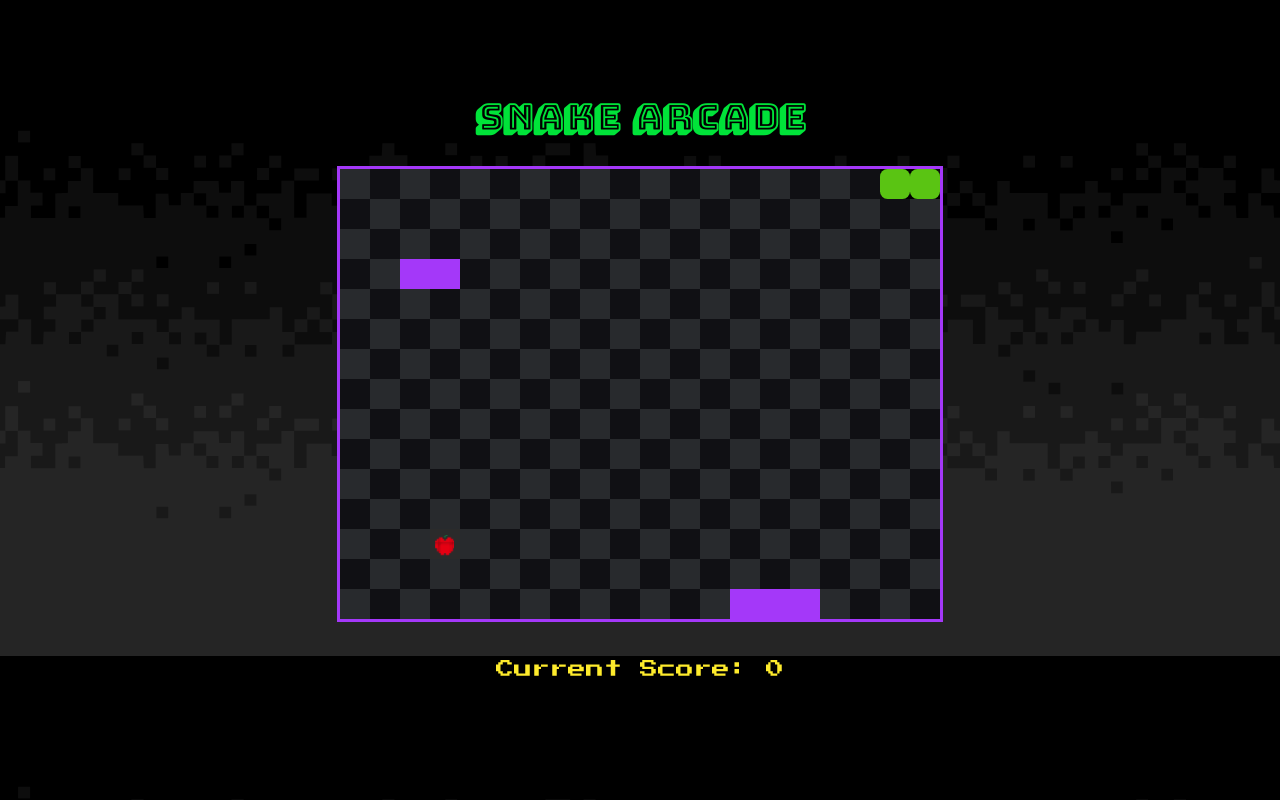
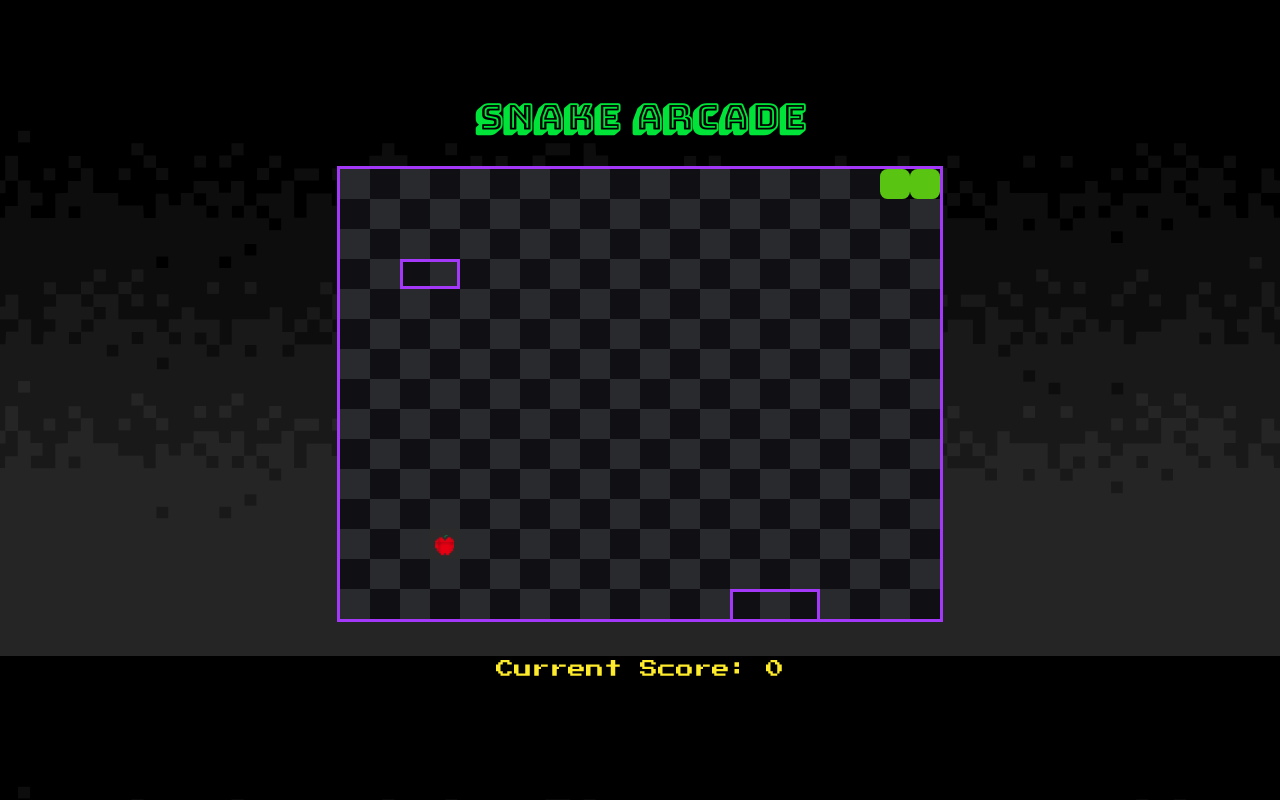
Before and after one commit to mgandeva/Snake, an Angular app: page / in a window 1280 px wide. Built offline with nearby package versions, Linux system fonts and the light colour scheme.

Commit message:
Updated walls' style

```diff
--- a/src/app/app.component.html
+++ b/src/app/app.component.html
@@ -9,7 +9,7 @@
   <div class="cells">
     <div *ngFor="let column of columns">
       <div *ngFor="let row of rows">
-        <div class="cell" [ngClass]="getGridCellClass(row, column)"></div>
+        <div class="cell" [ngClass]="getGridCellClasses(row, column)"></div>
       </div>
     </div>
   </div>
--- a/src/app/app.component.scss
+++ b/src/app/app.component.scss
@@ -16,6 +16,7 @@
   .cell {
     width: 30px;
     height: 30px;
+    box-sizing: border-box;
   }
 }
 
@@ -28,8 +29,20 @@
   background-image: url("./assets/food.png");
 }
 
-.wall-cell {
-  background-color: var(--electric-purple);
+.border-top {
+  border-top: solid var(--electric-purple) 3px;
+}
+
+.border-bottom {
+  border-bottom: solid var(--electric-purple) 3px;
+}
+
+.border-left {
+  border-left: solid var(--electric-purple) 3px;
+}
+
+.border-right {
+  border-right: solid var(--electric-purple) 3px;
 }
 
 .empty-cell-light {
--- a/src/app/app.component.ts
+++ b/src/app/app.component.ts
@@ -11,6 +11,8 @@ import { getDirection } from './utilities/direction.utility';
 import { Grid } from './models/grid.model';
 import { Wall } from './models/wall.model';
 import { WallService } from './services/wall.service';
+import { Cell } from './models/cell.model';
+import { Direction } from './enums/direction.enum';
 
 @Component({
   selector: 'snake-app',
@@ -55,31 +57,59 @@ export class AppComponent implements OnInit {
     this.snakeService.changeDirection(this.snake, direction);
   }
 
-  getGridCellClass(row: number, column: number): string {
+  getGridCellClasses(row: number, column: number): string {
     const cell = this.grid.getCell(row, column);
-
-    if (this.snake.containsCell(cell)) {
-      return 'snake-cell';
-    }
 
     if (this.food.cell === cell) {
       return 'food-cell';
     }
 
-    const isCellWall = this.walls.some(wall =>
-      wall.cells.some(wallCell => wallCell == cell));
-    if (isCellWall) {
-      return 'wall-cell';
+    let classes = cell.isLightColoured()
+      ? 'empty-cell-light'
+      : 'empty-cell-middle';
+
+    if (this.isCellWall(cell)) {
+      classes += this.getWallClasses(cell);
+    }
+    else if (this.snake.containsCell(cell)) {
+      return 'snake-cell';
     }
 
-    if (cell.isLightColoured()) {
-      return 'empty-cell-light';
+    return classes;
+  }
+
+  private isCellWall(cell: Cell): boolean {
+    return this.walls.some(wall =>
+      wall.cells.some(wallCell => wallCell == cell));
+  }
+
+  private getWallClasses(cell: Cell): string {
+    let classes = '';
+
+    const upperCell = cell.getNeighbour(Direction.UP);
+    if (cell.row > 0 && !this.isCellWall(upperCell)) {
+      classes += ' border-top';
     }
 
-    return 'empty-cell-middle';
+    const lowerCell = cell.getNeighbour(Direction.DOWN);
+    if (cell.row < GRID_ROWS - 1 && !this.isCellWall(lowerCell)) {
+      classes += ' border-bottom';
+    }
+
+    const leftCell = cell.getNeighbour(Direction.LEFT);
+    if (cell.column > 0 && !this.isCellWall(leftCell)) {
+      classes += ' border-left';
+    }
+
+    const rightCell = cell.getNeighbour(Direction.RIGHT);
+    if (cell.column < GRID_COLUMNS - 1 && !this.isCellWall(rightCell)) {
+      classes += ' border-right';
+    }
+
+    return classes;
   }
 
-  isGameOver(): boolean {
+  private isGameOver(): boolean {
     if(this.snake.getHead() === this.grid.getOutOfBoundsCell()){
         return true;
     }
@@ -91,7 +121,7 @@ export class AppComponent implements OnInit {
     return this.walls.some(wall => wall.hasColision(this.snake));
   }
 
-  eatFood() {
+  private eatFood() {
     const snakeHead = this.snake.body[0];
     if (snakeHead === this.food.cell) {
       this.snake.grow(this.grid);
```
